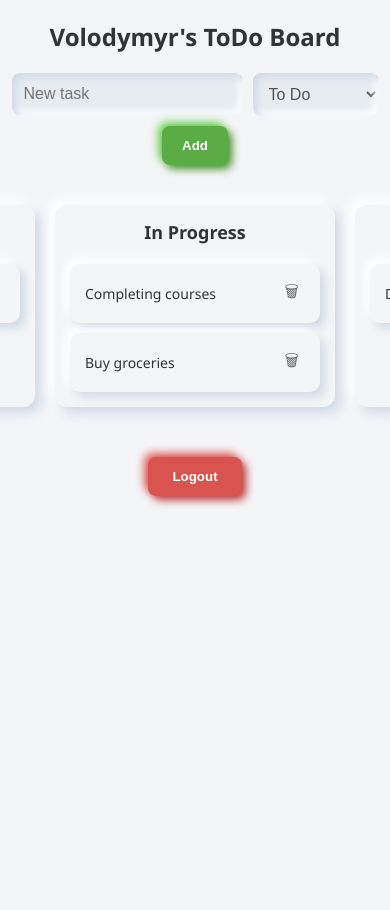
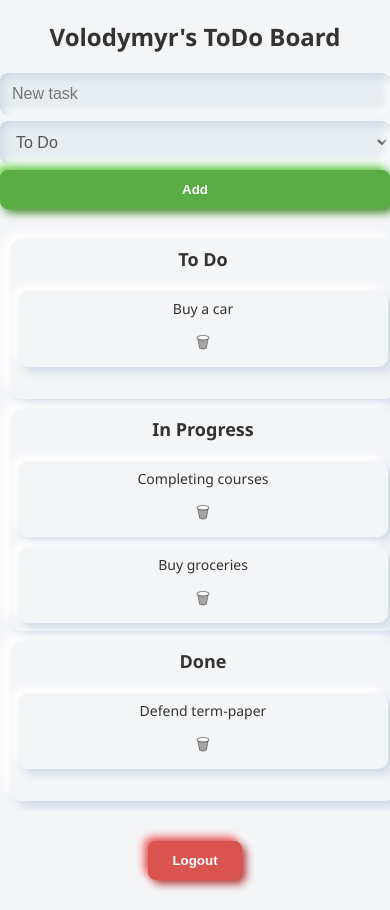
Before and after one commit to Ohsudden/PracticeAITask, a Flask app: page /todo in a window 390 px wide. Before the commit the page ends 506 px from the top, so only its background shows below. Run offline with Flask 3, Linux system fonts and the light colour scheme; a user stored in the database is signed in; data comes from the database, SQL or seed files in the repository.

Commit message:
Adaptive styles

```diff
--- a/static/style.css
+++ b/static/style.css
@@ -313,3 +313,53 @@ h2 {
     flex-grow: 1;
     min-height: 100px;
 }
+
+@media (max-width: 700px) {
+  .neumorphic-container, .neumorphic-form {
+    max-width: 98vw;
+    padding: 10px;
+    margin: 10px auto;
+  }
+
+  #addTaskForm,
+  #addColumnForm {
+    flex-direction: column;
+    gap: 6px;
+    align-items: stretch;
+  }
+
+  #addTaskForm input[type="text"],
+  #addTaskForm button,
+  #addColumnForm input[type="text"],
+  #addColumnForm select,
+  #addColumnForm button {
+    width: 100%;
+    min-width: 0;
+    box-sizing: border-box;
+  }
+
+  .board {
+    flex-direction: column;
+    gap: 10px;
+    padding: 10px;
+  }
+
+  .column {
+    width: 100%;
+    min-width: 0;
+    padding: 8px;
+  }
+
+  .neumorphic-item {
+    width: 100%;
+    min-width: 0;
+    padding: 10px;
+    gap: 8px;
+  }
+
+  .card {
+    flex-direction: column;
+    gap: 6px;
+    padding: 8px;
+  }
+}
```
